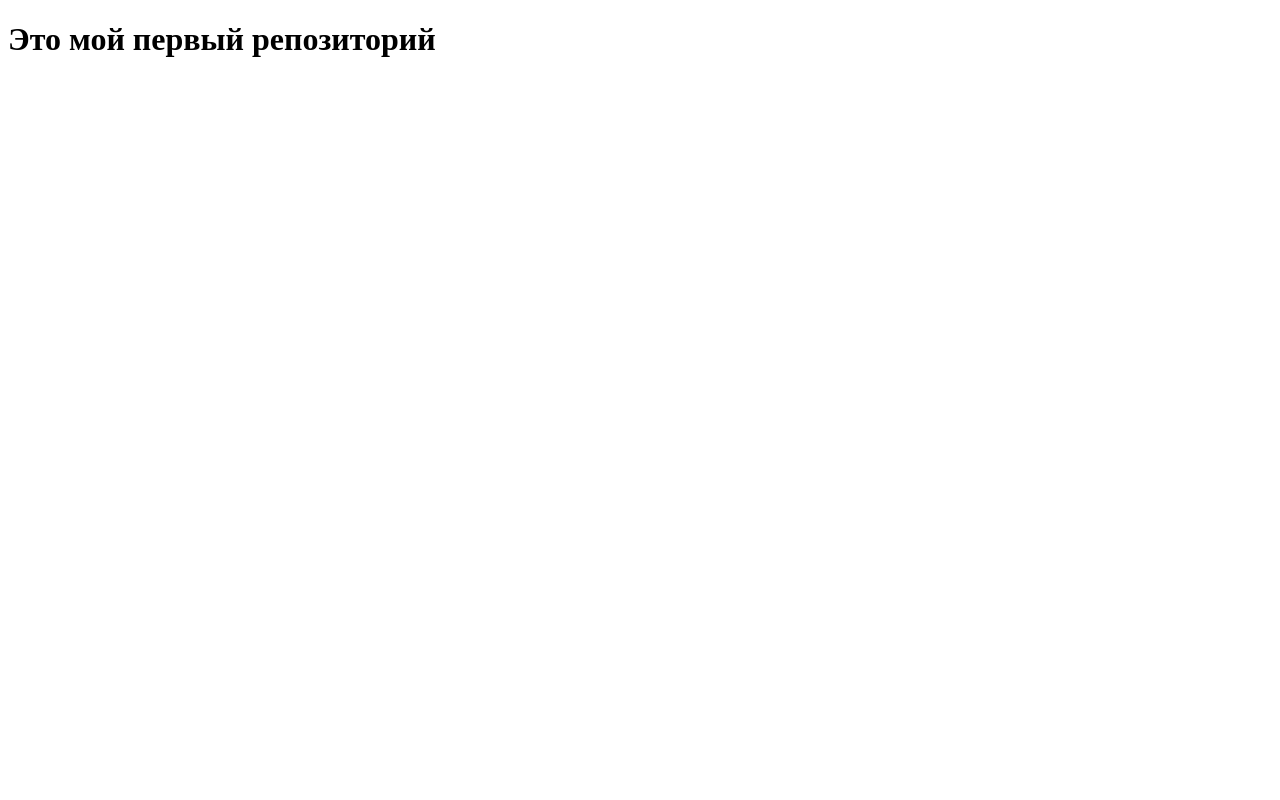
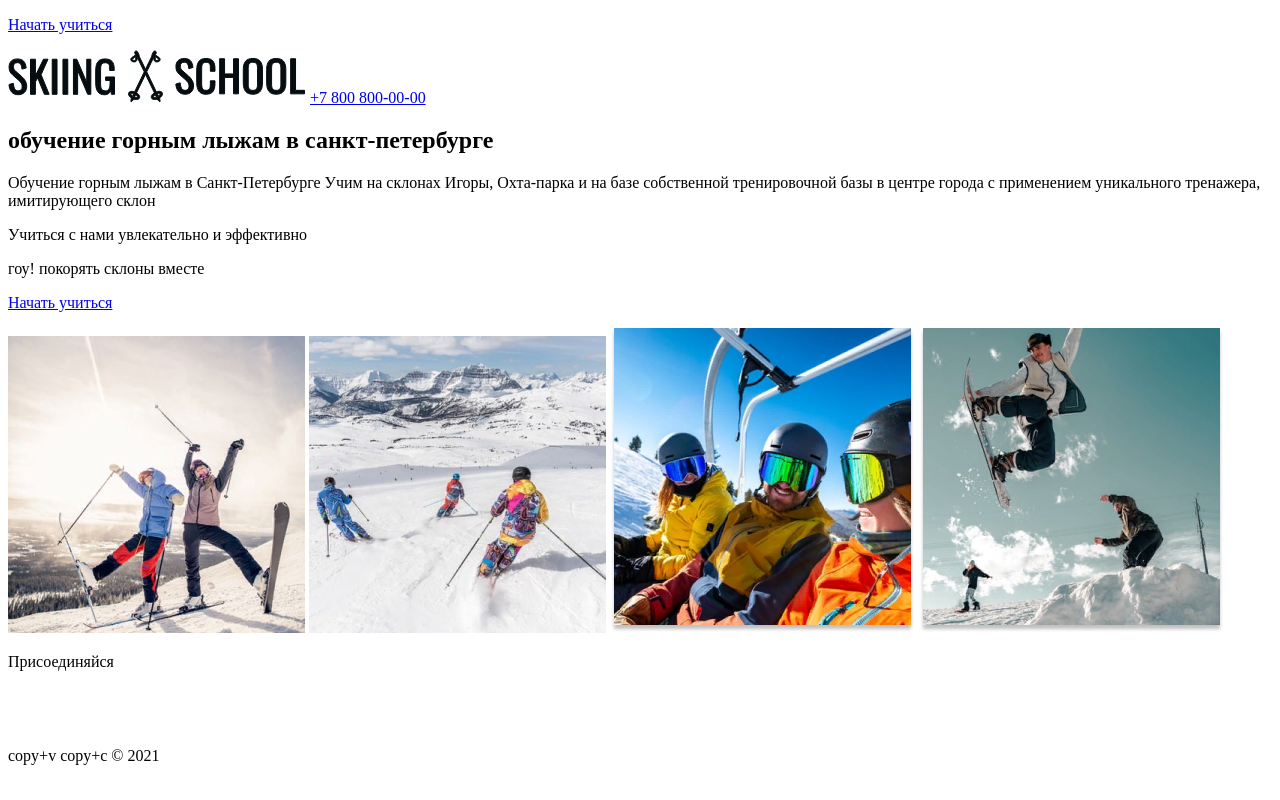
Before and after one commit to Svetlana-Nilova/ski-school-nilova, a plain HTML site: page index.html in a window 1280 px wide. Drawn offline with Linux system fonts and the light colour scheme.

Commit message:
начало макета

```diff
--- a/index.html
+++ b/index.html
@@ -7,6 +7,47 @@
     <title>Document</title>
 </head>
 <body>
-    <h1>Это мой первый репозиторий</h1>
+    <header class="header">
+        <p class="button-header">
+            <a href="#">Начать учиться</a>
+        </p>
+        <img src="img/logo.svg" alt="">
+        <a href="tel:+78008000000">+7 800 800-00-00</a>
+    </header>
+    <main>
+        <section class="promo">
+            <h1>обучение горным лыжам в санкт-петербурге</h1>
+            <p>
+                Обучение горным лыжам в Санкт-Петербурге
+                Учим на склонах Игоры, Охта-парка и на базе собственной тренировочной базы в центре города с применением уникального тренажера, имитирующего склон
+            </p>
+        </section>
+        <section class="how-learn">
+            <p>Учиться с нами увлекательно и эффективно</p>
+
+        </section>
+        <section class="lead-block">
+            <p>гоу! покорять склоны вместе</p>
+            <p>
+                <a href="#" class="lead-block-button">Начать учиться</a>
+            </p>
+            <div class="lead-block-img">
+                <img src="img/photo-lead-1.jpg" alt="">
+                <img src="img/photo-lead-2.jpg" alt="">
+                <img src="img/photo-lead-3.png" alt="">
+                <img src="img/photo-lead-4.jpg" alt="">
+            </div>
+        </section>
+    </main>
+    <footer class="footer">
+        <p>Присоединяйся</p>
+        <div class="social-icons">
+            <img src="img/footer-twitter.png" alt="">
+            <img src="img/footer-instagram.png" alt="">
+            <img src="img/footer-google+.png" alt="">
+            <img src="img/footer-facebook.png" alt="">
+        </div>
+        <p>copy+v copy+c © 2021</p>
+    </footer>
 </body>
 </html>
```
